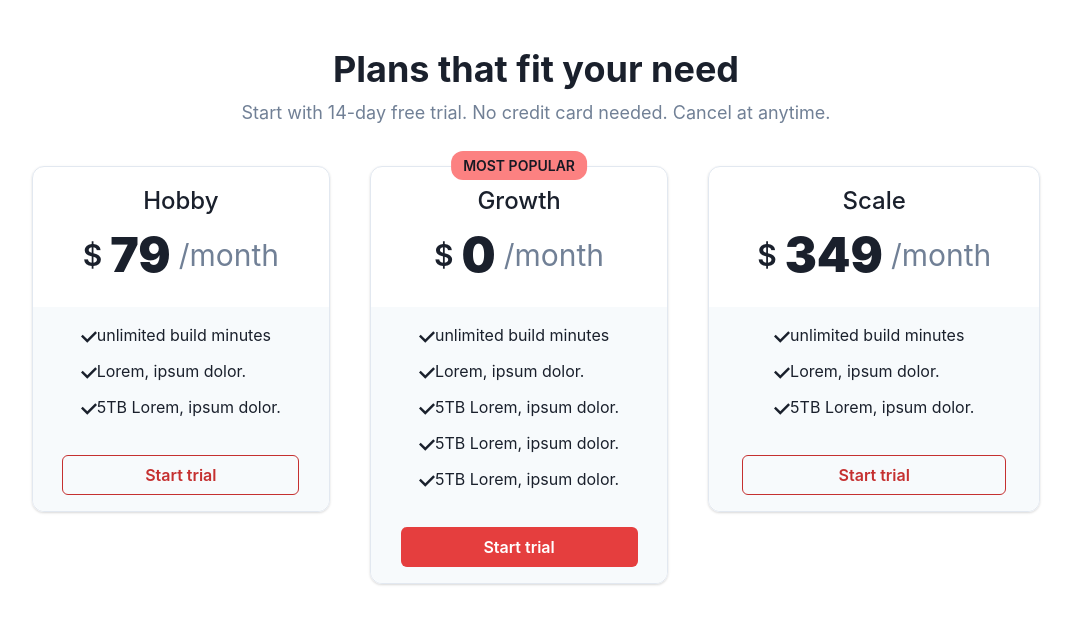
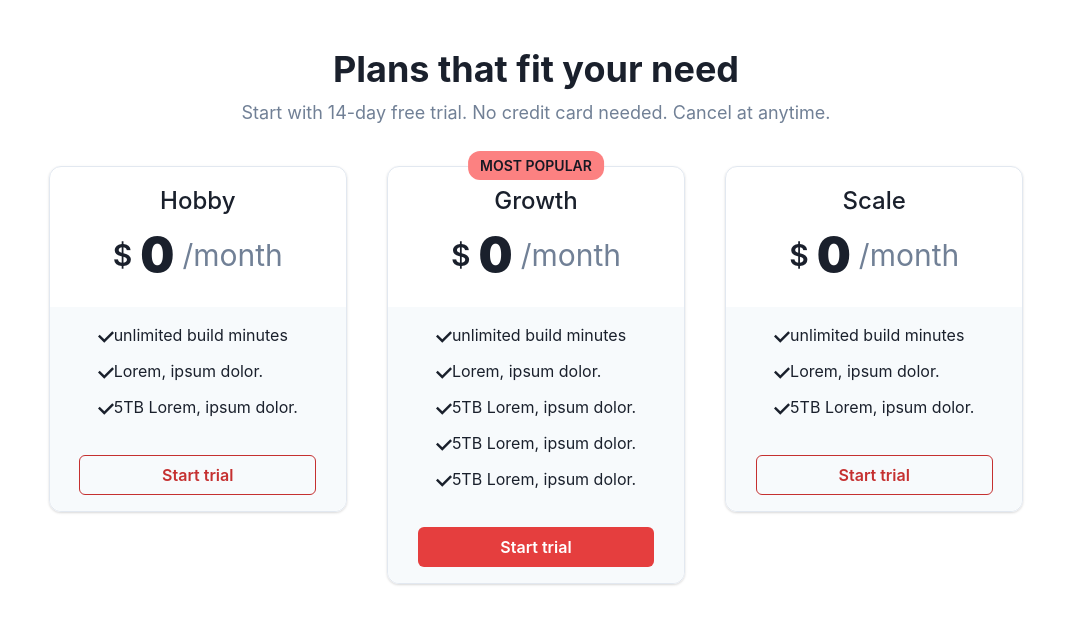
Before and after one commit to alibek-gao/mf-next-chakra-poc_pricing, a Next.js app: page / in a window 1280 px wide. Shown: the top 624 px of the page, without its empty margins (104-1175 px from the left). Built offline with nearby package versions, Linux system fonts and the light colour scheme.

Commit message:
feat: change prices

```diff
--- a/components/pricing.js
+++ b/components/pricing.js
@@ -53,7 +53,7 @@ export default function ThreeTierPricing({ test }) {
                 $
               </Text>
               <Text fontSize="5xl" fontWeight="900">
-                79
+                {test * 0.7}
               </Text>
               <Text fontSize="3xl" color="gray.500">
                 /month
@@ -165,7 +165,7 @@ export default function ThreeTierPricing({ test }) {
                 $
               </Text>
               <Text fontSize="5xl" fontWeight="900">
-                349
+                {test * 1.3}
               </Text>
               <Text fontSize="3xl" color="gray.500">
                 /month
```
